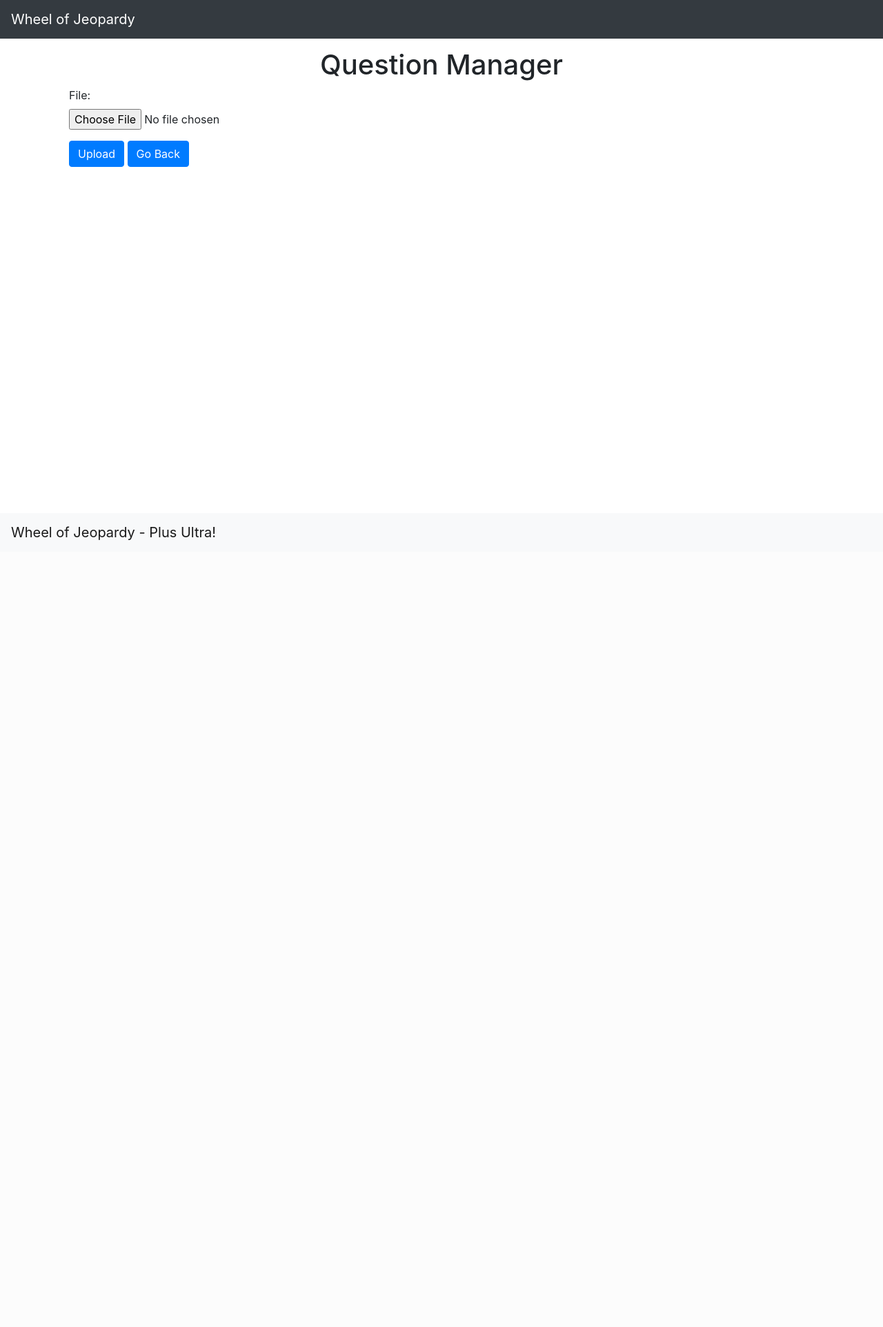
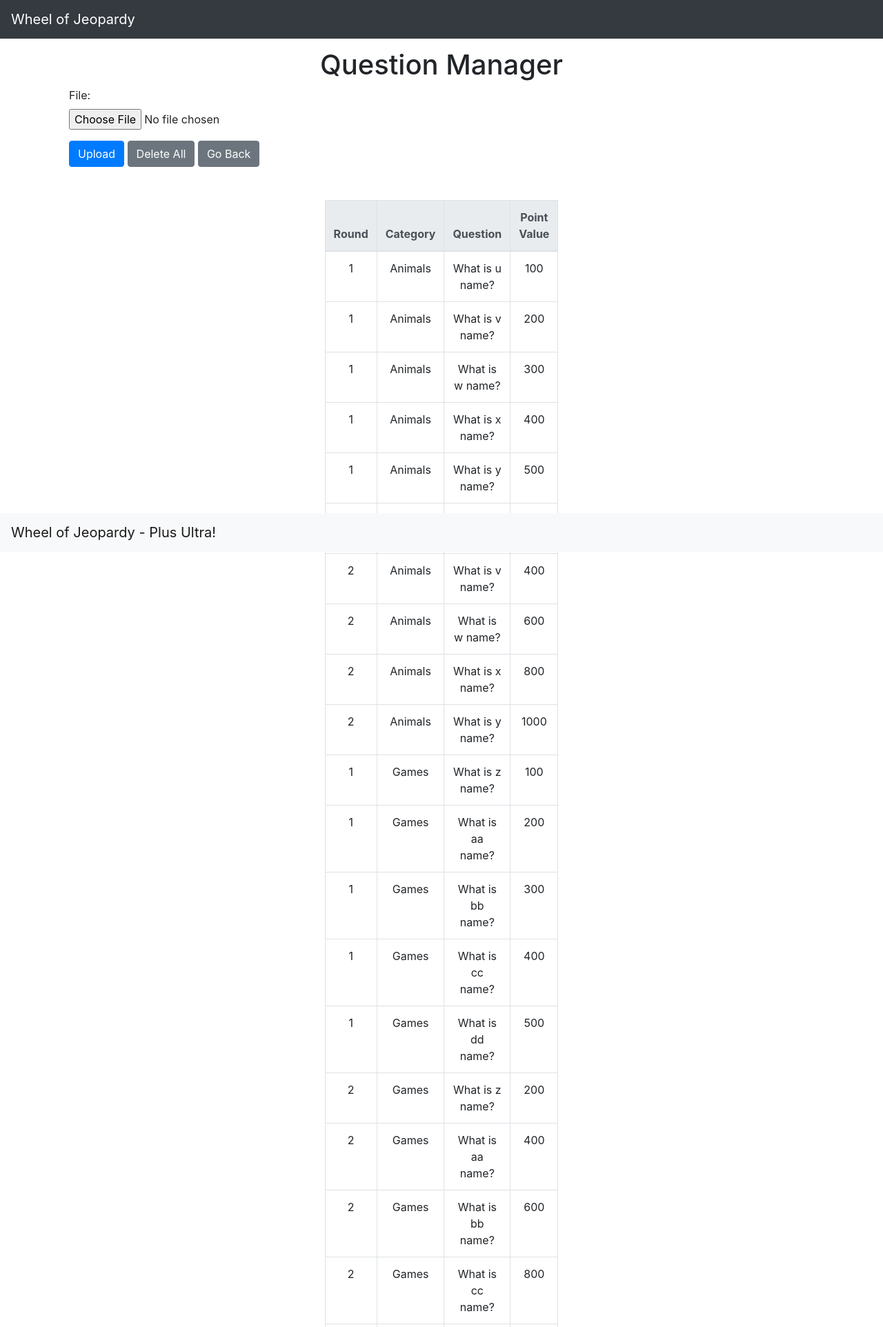
Before and after one commit to tangsutian/Skeletal-Increment, a Django app: page /questionManager/ in a window 1280 px wide. Shown: the top 1924 px of the page at 69% size. Before the commit the page ends 783 px from the top, so only its background shows below. Run offline with Django 3.2, Linux system fonts and the light colour scheme; data comes from the database, SQL or seed files in the repository; some libraries are stand-ins or nearby versions.

Commit message:
update button look/feel, update question manager upload logic, confirm question board works and end round/game logic works

```diff
--- a/wheel_of_jeopardy/wheel_of_jeopardy/models.py
+++ b/wheel_of_jeopardy/wheel_of_jeopardy/models.py
@@ -2,6 +2,10 @@ from django.db import models
 from random import randint
 import simplejson as json
 
+
+MAX_NUMBER_OF_QUESTIONS_PER_ROUND=5
+MAX_NUMBER_OF_ROUNDS=2
+MAX_QUESTIONS_PER_CATEGORY=MAX_NUMBER_OF_QUESTIONS_PER_ROUND*MAX_NUMBER_OF_ROUNDS
 
 class Category(models.Model):
     '''
@@ -46,6 +50,21 @@ class Question(models.Model):
 
     @classmethod
     def create(cls, q_text, a_text, category, point, session, round_n):
+        questionsInCategory = Question.getQuestionsInCategory(category)
+        questionsInRound = questionsInCategory.filter(round_num=round_n)
+        questionsInPoints = questionsInRound.filter(points=point)
+
+        if len(questionsInCategory) == MAX_QUESTIONS_PER_CATEGORY:
+            print('rejected for max questions exceeded')
+            return None
+        if len(questionsInRound) == MAX_NUMBER_OF_QUESTIONS_PER_ROUND:
+            print('rejected for max num of questions per round')
+            return None
+        if len(questionsInPoints) > 0:
+            print('rejected for point value already included')
+            return None
+
+
         question = cls(question_text=q_text, answer_text=a_text, category=category, points=point, game_session=session, asked=False, round_num=round_n)
         return question
 
@@ -64,7 +83,7 @@ class Question(models.Model):
         c = b.exclude(game_session__isnull=True)
         d = c.exclude(asked=True)
         e = d.order_by('points')
-        print(e)
+
         if len(e) == 0:
             return None
         return e[0]
@@ -73,6 +92,10 @@ class Question(models.Model):
     def getQuestionsInCategory(cls, cat):
         a = Question.objects.filter(category__category_title__exact=cat)
         return a
+
+    @classmethod
+    def getAllQuestions(cls):
+        return Question.objects.all().order_by('category__category_title', 'round_num', 'points')
 
     @classmethod
     def getQuestionPointsLeftInCategory(cls, categories, round):
@@ -358,10 +381,3 @@ class GameSession(models.Model):
             return self.User2_profile
         else:
             return None
-
-
-    # def __init__(self, user1, user2):
-    #     self.user1 = user1
-    #     self.user2 = user2
-    #     self.cur_rount = 0
-    #     self.gameWheel = gameWheel()
--- a/wheel_of_jeopardy/wheel_of_jeopardy/templates/answer.html
+++ b/wheel_of_jeopardy/wheel_of_jeopardy/templates/answer.html
@@ -8,8 +8,8 @@
 
         <div class="container text-center">
             <h1>Answer: {{ answer_text }}</h1>
-            <button onclick="window.location.href = '{% url 'right' sector_id=point_val %}';">{{ button_1_text }}</button>
-            <button onclick="window.location.href = '{% url 'wrong' sector_id=point_val %}';">{{ button_2_text }}</button>
+            <button class="btn btn-success" onclick="window.location.href = '{% url 'right' sector_id=point_val %}';">{{ button_1_text }}</button>
+            <button class="btn btn-danger" onclick="window.location.href = '{% url 'wrong' sector_id=point_val %}';">{{ button_2_text }}</button>
         </div>
 
         {% include 'footer.html' %}
--- a/wheel_of_jeopardy/wheel_of_jeopardy/templates/bankrupt.html
+++ b/wheel_of_jeopardy/wheel_of_jeopardy/templates/bankrupt.html
@@ -7,7 +7,7 @@
 		<div class="container text-center">
 			<h1>You've rolled the bankrupt sector :(.<br>Setting round your round points to 0.</h1>
 
-			<button onclick="window.location.href = '{% url 'wheel' %}';">{{ button_text }}</button>
+			<button class="btn btn-primary" onclick="window.location.href = '{% url 'wheel' %}';">{{ button_text }}</button>
 		</div>
 
 		{% include 'footer.html' %}
--- a/wheel_of_jeopardy/wheel_of_jeopardy/templates/board.html
+++ b/wheel_of_jeopardy/wheel_of_jeopardy/templates/board.html
@@ -6,7 +6,7 @@
 		{% include 'header.html' %}
 		{% include "gameboard.html" %}
 
-		<button onclick="window.location.href ='{% url 'question' %}';">{{ button_text }}</button>
+		<button class="btn btn-primary" onclick="window.location.href ='{% url 'question' %}';">{{ button_text }}</button>
 
 		{% include 'footer.html' %}
 	</body>
--- /dev/null
+++ b/wheel_of_jeopardy/wheel_of_jeopardy/templates/categories.html
@@ -0,0 +1,20 @@
+<table class="table table-bordered">
+	<thead class="thead-light">
+		<tr>
+			<th scope="col">Round</th>
+			<th scope="col">Category</th>
+			<th scope="col">Question</th>
+			<th scope="col">Point Value</th>
+		</tr>
+	</thead>
+	<tbody>
+		{% for question in questions %}
+			<tr>
+				<td>{{ question.round_num }}</td>
+				<td>{{ question.category.category_title }}</td>
+				<td>{{ question.question_text }}</td>
+				<td>{{ question.points }}</td>
+			</tr>
+		{% endfor %}
+	</tbody>
+</table>
--- a/wheel_of_jeopardy/wheel_of_jeopardy/templates/double_score.html
+++ b/wheel_of_jeopardy/wheel_of_jeopardy/templates/double_score.html
@@ -8,7 +8,7 @@
 		<div class="container text-center">
 			<h1>Woohoo! You rolled the double score sector.<br>Setting {{player}}'s round score to {{new_score}}!</h1>
 
-			<button onclick="window.location.href = '{% url 'wheel' %}';">{{ button_text }}</button>
+			<button class="btn btn-primary" onclick="window.location.href = '{% url 'wheel' %}';">{{ button_text }}</button>
 		</div>
 
 		{% include 'footer.html' %}
--- a/wheel_of_jeopardy/wheel_of_jeopardy/templates/free_turn.html
+++ b/wheel_of_jeopardy/wheel_of_jeopardy/templates/free_turn.html
@@ -10,7 +10,7 @@
 			    These tokens can be used when you answer a question incorrectly or spin a "lose turn" sector.<br>
 			    Setting {{player}}'s available free token count to {{free_tokens}}!</h1>
 
-			<button onclick="window.location.href = '{% url 'wheel' %}';">{{ button_text }}</button>
+			<button class="btn btn-primary" onclick="window.location.href = '{% url 'wheel' %}';">{{ button_text }}</button>
 		</div>
 
 		{% include 'footer.html' %}
--- a/wheel_of_jeopardy/wheel_of_jeopardy/templates/game_over.html
+++ b/wheel_of_jeopardy/wheel_of_jeopardy/templates/game_over.html
@@ -12,7 +12,7 @@
 
 		{% include "scoreboard.html" %}
 		<div class="container text-center mt-3">
-			<button onclick="window.location.href = '{% url 'home' %}';">{{ button_text }}</button>
+			<button class="btn btn-primary" onclick="window.location.href = '{% url 'home' %}';">{{ button_text }}</button>
 		</div>
 
 		{% include 'footer.html' %}
--- a/wheel_of_jeopardy/wheel_of_jeopardy/templates/lose_turn_has_token.html
+++ b/wheel_of_jeopardy/wheel_of_jeopardy/templates/lose_turn_has_token.html
@@ -9,8 +9,8 @@
 		<div class="container text-center">
 			<h1>Unfortunately {{player}} has spun the "lose turn" sector.<br>On the bright side... you have {{numTokens}} free turn tokens left. Would you like to use a token now?</h1>
 
-			<button onclick="window.location.href = '{% url 'usetoken' %}';">{{ use_token_button_text }}</button>
-			<button onclick="window.location.href = '{% url 'savetoken' %}';">{{ save_token_button_text }}</button>
+			<button class="btn btn-secondary" onclick="window.location.href = '{% url 'usetoken' %}';">{{ use_token_button_text }}</button>
+			<button class="btn btn-secondary" onclick="window.location.href = '{% url 'savetoken' %}';">{{ save_token_button_text }}</button>
 		</div>
 
 		{% include 'footer.html' %}
--- a/wheel_of_jeopardy/wheel_of_jeopardy/templates/lose_turn_no_token.html
+++ b/wheel_of_jeopardy/wheel_of_jeopardy/templates/lose_turn_no_token.html
@@ -9,7 +9,7 @@
 		<div class="container text-center">
 			<h1>Unfortunately {{player}} has spun the "lose turn" sector.<br>What's really sad is that yall have no free turn tokens to use. That stinks.</h1>
 
-			<button onclick="window.location.href = '{% url 'wheel' %}';">{{ button_text }}</button>
+			<button class="btn btn-primary" onclick="window.location.href = '{% url 'wheel' %}';">{{ button_text }}</button>
 		</div>
 
 		{% include 'footer.html' %}
--- a/wheel_of_jeopardy/wheel_of_jeopardy/templates/questionManager.html
+++ b/wheel_of_jeopardy/wheel_of_jeopardy/templates/questionManager.html
@@ -16,14 +16,21 @@
 				    </div>
 				</div>
 				<div class="form-group text-left">
-				    <div class="col-md-3 col-sm-3 col-xs-12 col-md-offset-3" style="margin-bottom:10px;">
+				    <div class="col-md-6 col-sm-6 col-xs-12 col-md-offset-3" style="margin-bottom:10px;">
 				        <button class="btn btn-primary" name="_upload"><span class="glyphicon glyphicon-upload"></span>Upload</button>
-				    	<button class="btn btn-primary" name="_home"><span class="glyphicon glyphicon-upload"></span>{{ button_text }} </button>
+				        <button class="btn btn-secondary" name="_delete"><span class="glyphicon plyphicon-upload"></span>Delete All</button>
+				    	<button class="btn btn-secondary" name="_home"><span class="glyphicon glyphicon-upload"></span>{{ button_text }} </button>
 				    </div>
 				</div>
 			</form>
 		</div>
 
+		<div class="row mt-5">
+			<div class="container text-center">
+				{% include "categories.html" %}
+			</div>
+		</div>
+
 		{% include 'footer.html' %}
 	</body>
 </html>
--- a/wheel_of_jeopardy/wheel_of_jeopardy/templates/startGame.html
+++ b/wheel_of_jeopardy/wheel_of_jeopardy/templates/startGame.html
@@ -1,6 +1,6 @@
 <form action="/startGameSession/" method="post">
     {% csrf_token %}
     {{ form.as_p }}
-    <input type="submit" value="Question Manager" name="_questionManager">
-    <input type="submit" value="Start Game" name="_startGame">
+    <input type="submit" class="btn btn-secondary" value="Question Manager" name="_questionManager">
+    <input type="submit" class="btn btn-primary" value="Start Game" name="_startGame">
 </form>
--- a/wheel_of_jeopardy/wheel_of_jeopardy/templates/token.html
+++ b/wheel_of_jeopardy/wheel_of_jeopardy/templates/token.html
@@ -7,8 +7,8 @@
 
 		<div class="container text-center">
 			<h1>{{ question_text }}</h1>
-			<button onclick="window.location.href = '{% url 'dectoken' %}';">{{ button_1_text }}</button>
-			<button onclick="window.location.href = '{% url 'wheel' %}';">{{ button_2_text }}</button>
+			<button class="btn btn-secondary" onclick="window.location.href = '{% url 'dectoken' %}';">{{ button_1_text }}</button>
+			<button class="btn btn-secondary" onclick="window.location.href = '{% url 'wheel' %}';">{{ button_2_text }}</button>
 		</div>
 
 		{% include 'footer.html' %}
--- a/wheel_of_jeopardy/wheel_of_jeopardy/templates/wheel.html
+++ b/wheel_of_jeopardy/wheel_of_jeopardy/templates/wheel.html
@@ -9,7 +9,7 @@
 			<h1>{{ title }}</h1>
 			<h3>{{ current_player }}</h3>
 
-			<button onclick="window.location.href = '{% url 'spin' sector_id=sector_val %}';">{{ button_text }}</button>
+			<button class="btn btn-primary" onclick="window.location.href = '{% url 'spin' sector_id=sector_val %}';">{{ button_text }}</button>
 		</div>
 
 		<div class="row mt-3">
--- a/wheel_of_jeopardy/wheel_of_jeopardy/templates/wheel2.html
+++ b/wheel_of_jeopardy/wheel_of_jeopardy/templates/wheel2.html
@@ -7,7 +7,7 @@
 
 		<h1>Sector Spun: {{ sector_spun }}</h1>
 		{% for category in categories %}
-			<button onclick="window.location.href = '{% url 'category' sector_id=category %}';">{{ category }}</button>
+			<button class="btn btn-primary" onclick="window.location.href = '{% url 'category' sector_id=category %}';">{{ category }}</button>
 		{% endfor %}
 
 		{% include 'footer.html' %}
```
Also changed, not shown: wheel_of_jeopardy/wheel_of_jeopardy/Demo/demo_questions_2.csv (added, +8 -0 lines), wheel_of_jeopardy/wheel_of_jeopardy/gameLogic.py (+15 -10 lines), wheel_of_jeopardy/wheel_of_jeopardy/templates/question.html (+7 -3 lines).
